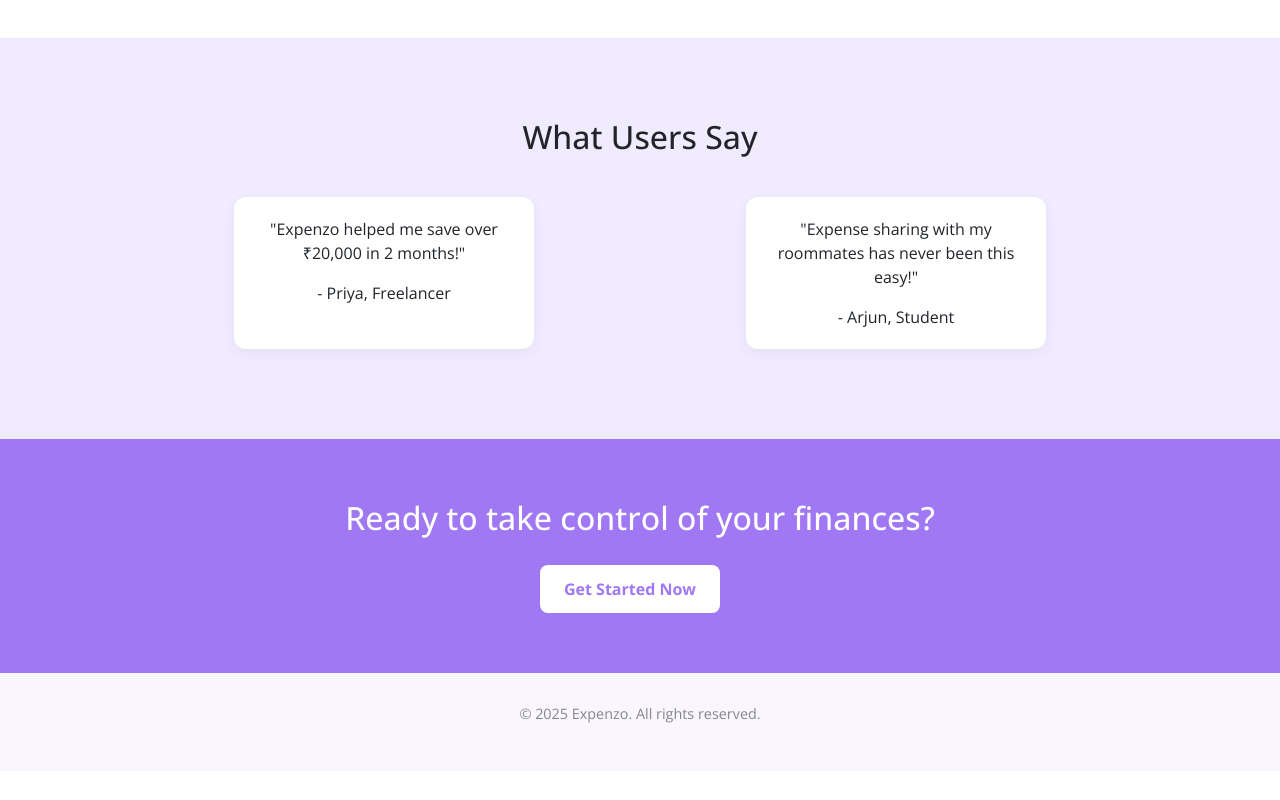
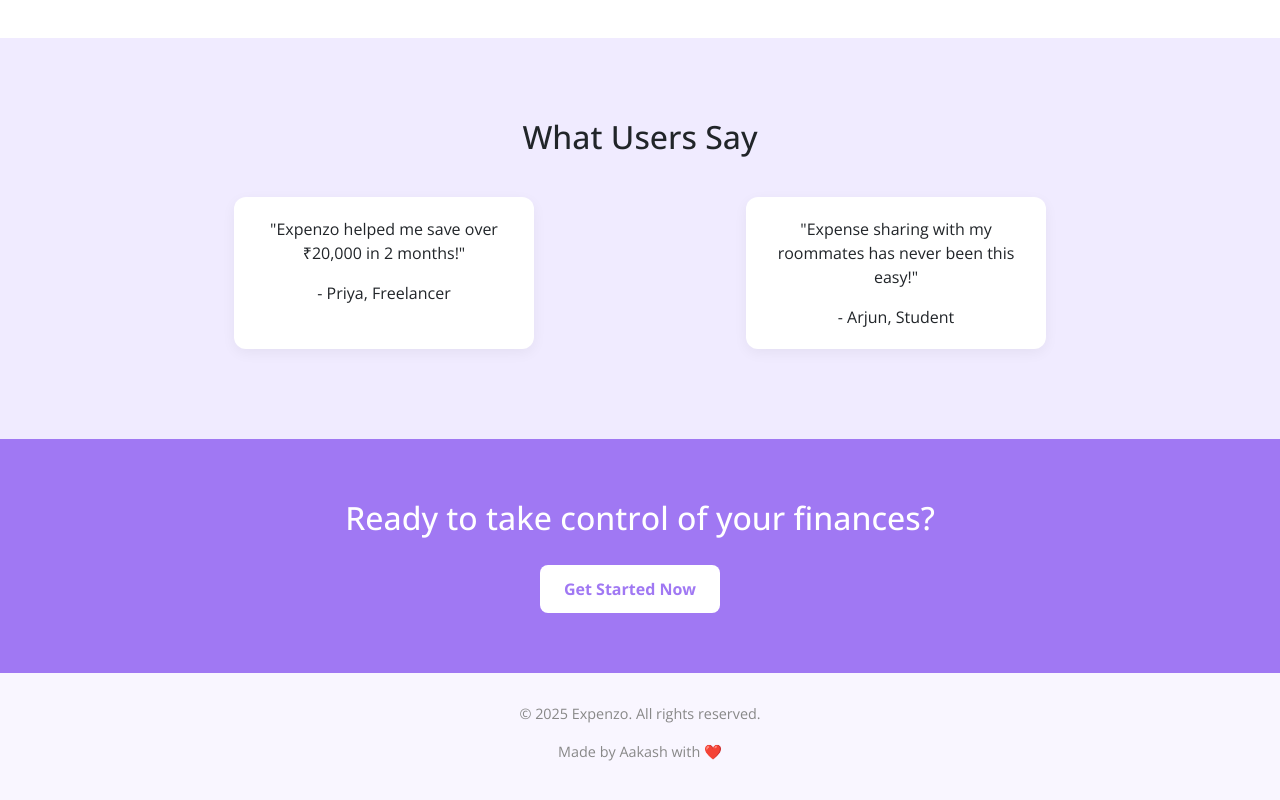
Before and after one commit to AakashJha04/Expenzo, a React (Create React App) app in the folder client/: page / in a window 1280 px wide. Shown: the part 1458-2258 px from the top of the page. Before the commit the page ends 2229 px from the top, so only its background shows below. Built offline with nearby package versions, Linux system fonts and the light colour scheme.

Commit message:
made by aakash with ❤️

```diff
--- a/client/src/pages/FrontPage.js
+++ b/client/src/pages/FrontPage.js
@@ -159,6 +159,7 @@
         transition={{ delay: 0.5 }}
       >
         <p>&copy; 2025 Expenzo. All rights reserved.</p>
+        <p>Made by Aakash with ❤️</p>
       </motion.footer>
     </div>
   );
```
